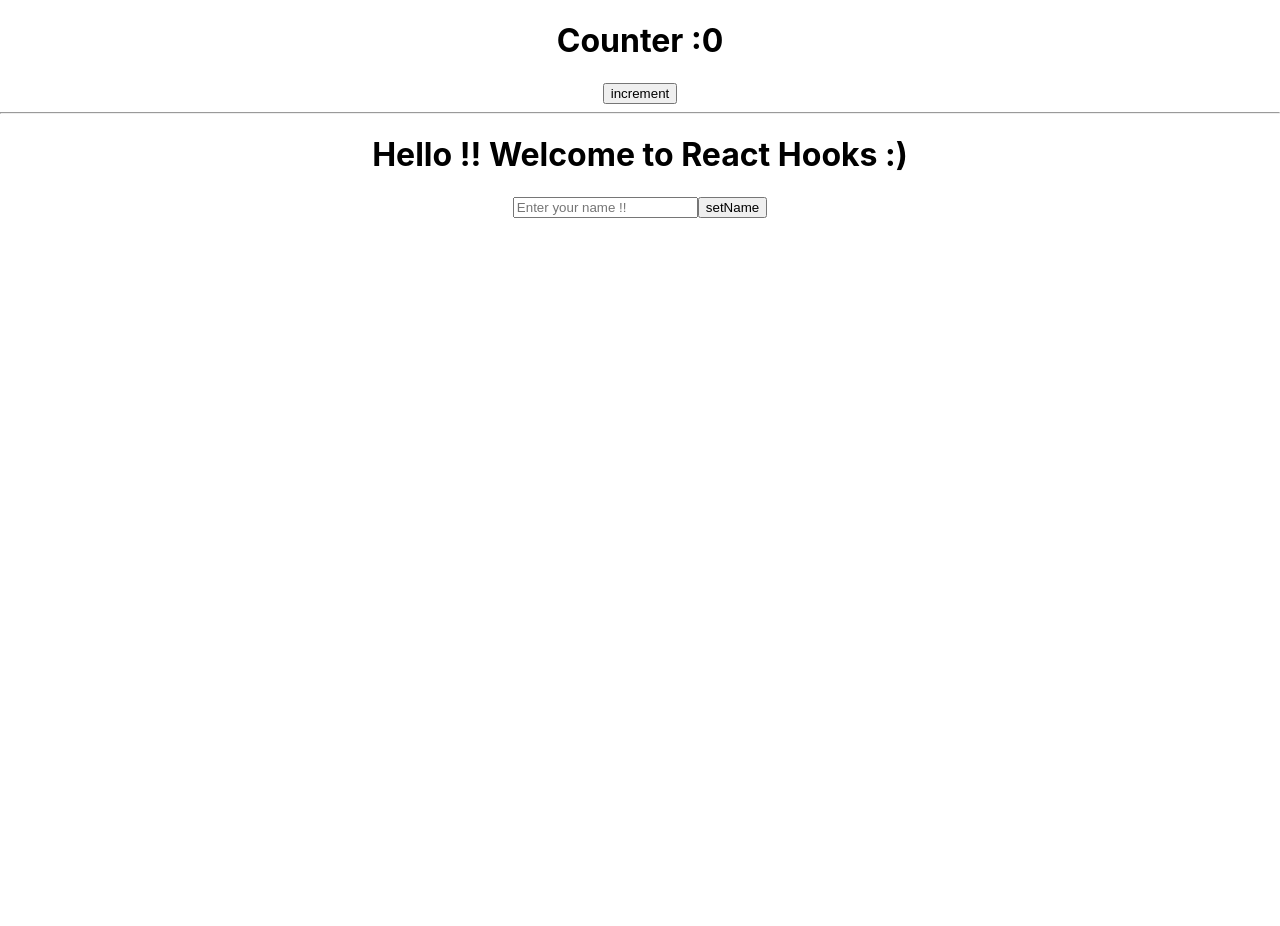
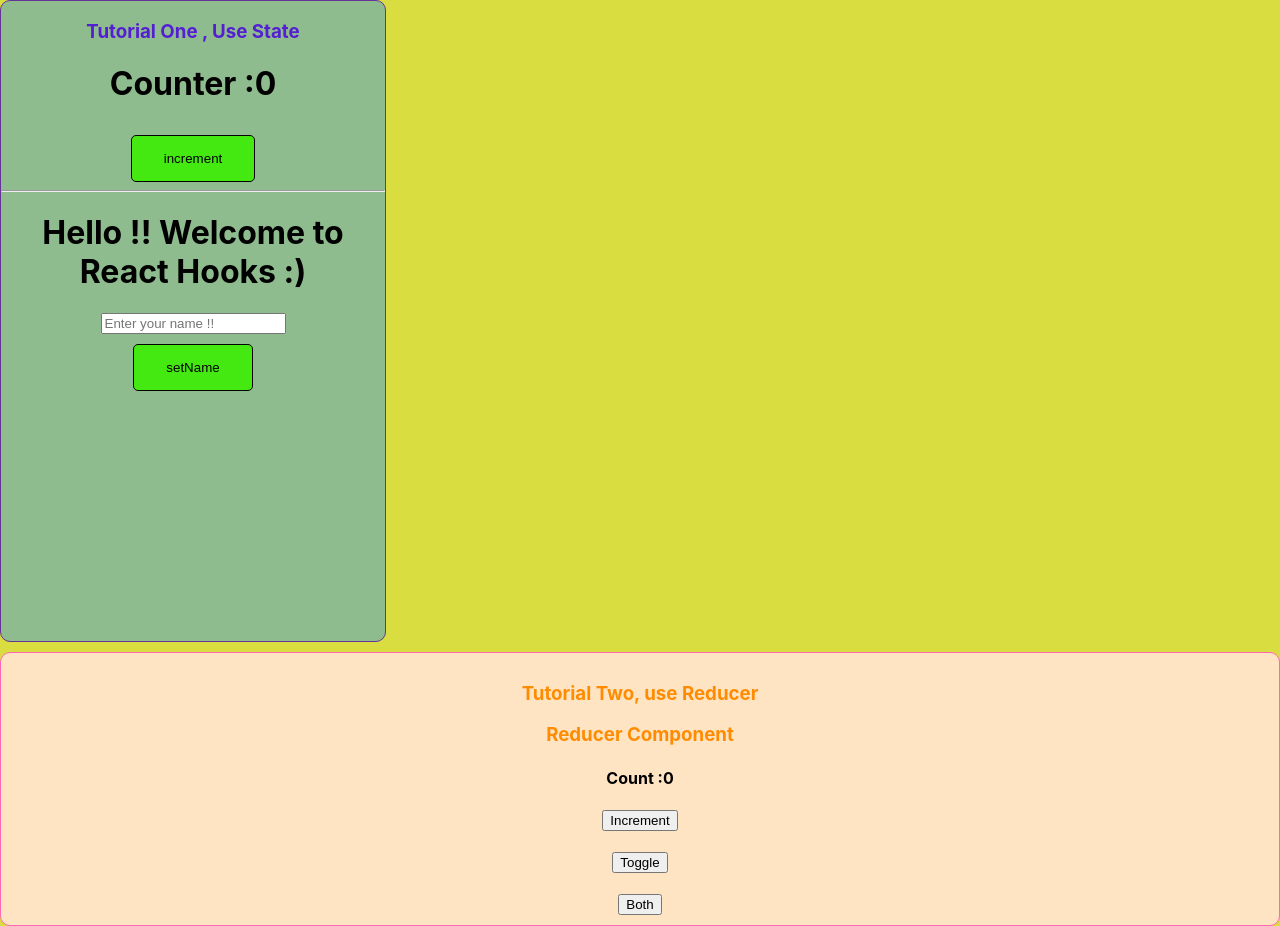
Before and after one commit to victorkosgei254/ReactHooks, a React (Create React App) app: page / in a window 1280 px wide. Before the commit the page ends 800 px from the top, so only its background shows below. Built offline with nearby package versions, Linux system fonts and the light colour scheme.

Commit message:
Use Reducer Done

```diff
--- a/src/App.js
+++ b/src/App.js
@@ -1,12 +1,25 @@
 import logo from "./logo.svg";
 import "./App.css";
-import Counter from "./views/Counter";
-import Input from "./views/Input";
+import Counter from "./useState/Counter";
+import Input from "./useState/Input";
+
+import ReducerComponent from "./useReducer/ReducerComponent";
+
+import Style from "./App.module.css";
+
 function App() {
   return (
-    <div className="App">
-      <Counter />
-      <Input />
+    <div className={Style.app}>
+      <div className={Style.useState}>
+        <h3>Tutorial One , Use State</h3>
+        <Counter />
+        <Input />
+      </div>
+
+      <div className={Style.useReducer}>
+        <h3>Tutorial Two, use Reducer</h3>
+        <ReducerComponent />
+      </div>
     </div>
   );
 }
--- /dev/null
+++ b/src/App.module.css
@@ -0,0 +1,43 @@
+.app {
+  display: flex;
+  flex-direction: column;
+  text-align: center;
+  background-color: rgb(218, 221, 63);
+}
+
+.useState {
+  border: 1px solid rebeccapurple;
+  border-radius: 10px;
+  background-color: darkseagreen;
+  height: 50vmax;
+}
+
+.useState h3 {
+  color: rgb(84, 30, 210);
+}
+
+.useState button {
+  border: 1px solid black;
+  border-radius: 5px;
+  padding: 15px 32px;
+  background-color: rgb(67, 233, 17);
+  margin-top: 10px;
+}
+
+.useReducer {
+  border: 1px solid hotpink;
+  border-radius: 10px;
+  background-color: bisque;
+  padding: 10px;
+  margin-top: 10px;
+}
+.useReducer h3 {
+  color: darkorange;
+}
+
+@media (min-width: 640px) {
+  .useState {
+    height: 80vmin;
+    width: 30vmax;
+  }
+}
--- /dev/null
+++ b/src/useReducer/ReducerComponent.jsx
@@ -0,0 +1,38 @@
+import React, { useReducer } from "react";
+const reducer = (state, action) => {
+  switch (action.type) {
+    case "INCREMENT": {
+      return { ...state, count: state.count + 1 };
+    }
+    case "TOGGLE_TEXT": {
+      return { ...state, showText: !state.showText };
+    }
+    default: {
+      return state;
+    }
+  }
+};
+export default function ReducerComponent() {
+  const [state, dispatch] = useReducer(reducer, { count: 0, showText: true });
+  return (
+    <div>
+      <h3>Reducer Component</h3>
+      <h4>Count :{state.count}</h4>
+      <button onClick={() => dispatch({ type: "INCREMENT" })}>Increment</button>
+      <br />
+      <br />
+      <p hidden={state.showText}>This is toggle text, click button to toggle</p>
+      <button onClick={() => dispatch({ type: "TOGGLE_TEXT" })}>Toggle</button>
+      <br />
+      <br />
+      <button
+        onClick={() => {
+          dispatch({ type: "INCREMENT" });
+          dispatch({ type: "TOGGLE_TEXT" });
+        }}
+      >
+        Both
+      </button>
+    </div>
+  );
+}
--- a/src/views/Input.jsx
+++ b/src/useState/Input.jsx
@@ -4,8 +4,7 @@ export default function Input() {
   const [myname, setName] = useState("");
 
   const handleChange = (event) => {
-    console.log(event.target.value);
-    setName(event.target.value);
+    console.log(" My Name is " + myname);
   };
   return (
     <div>
@@ -16,9 +15,10 @@ export default function Input() {
         name="myname"
         id="myname"
         placeholder="Enter your name !!"
-        onChange={handleChange}
+        onChange={(e) => setName(e.target.value)}
       />
-      <button>setName</button>
+      <br />
+      <button onClick={handleChange}>setName</button>
     </div>
   );
 }
```
Also changed, not shown: src/useState/Counter.jsx (renamed from src/views/Counter.jsx).
